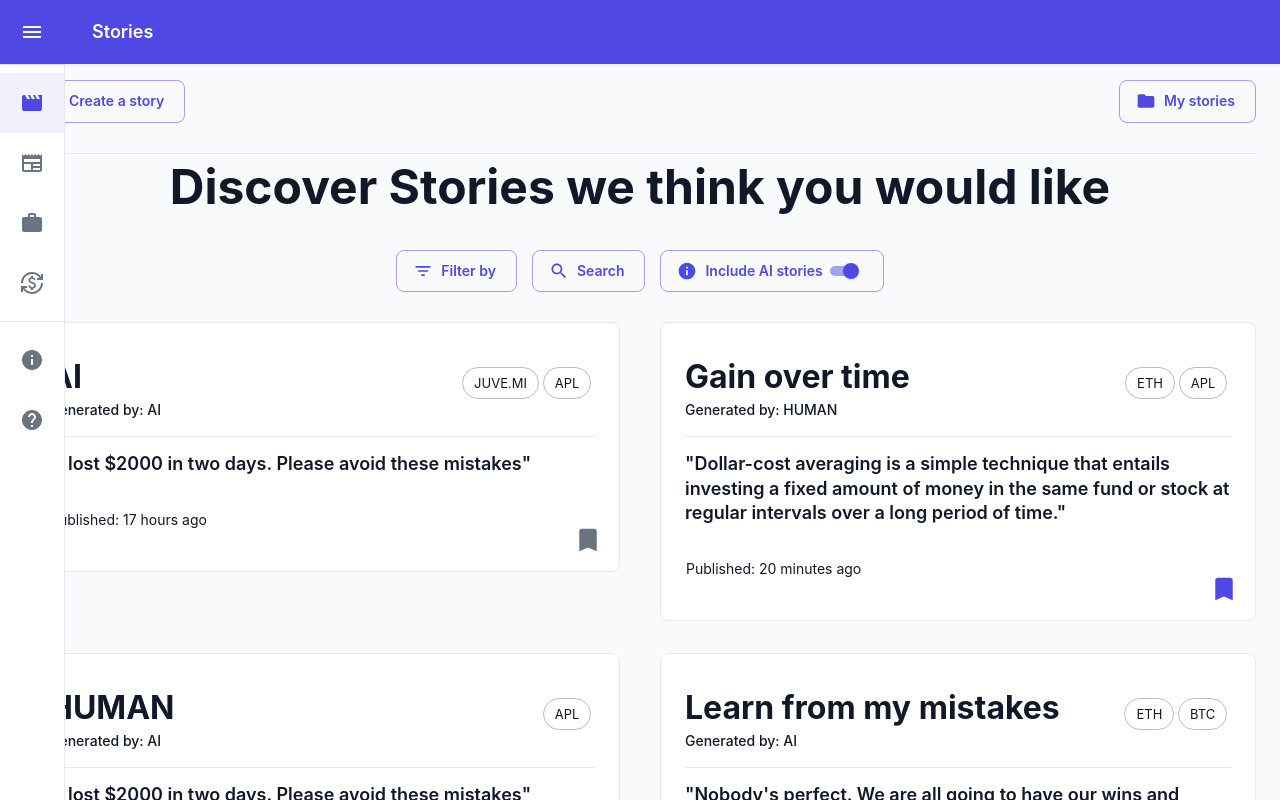
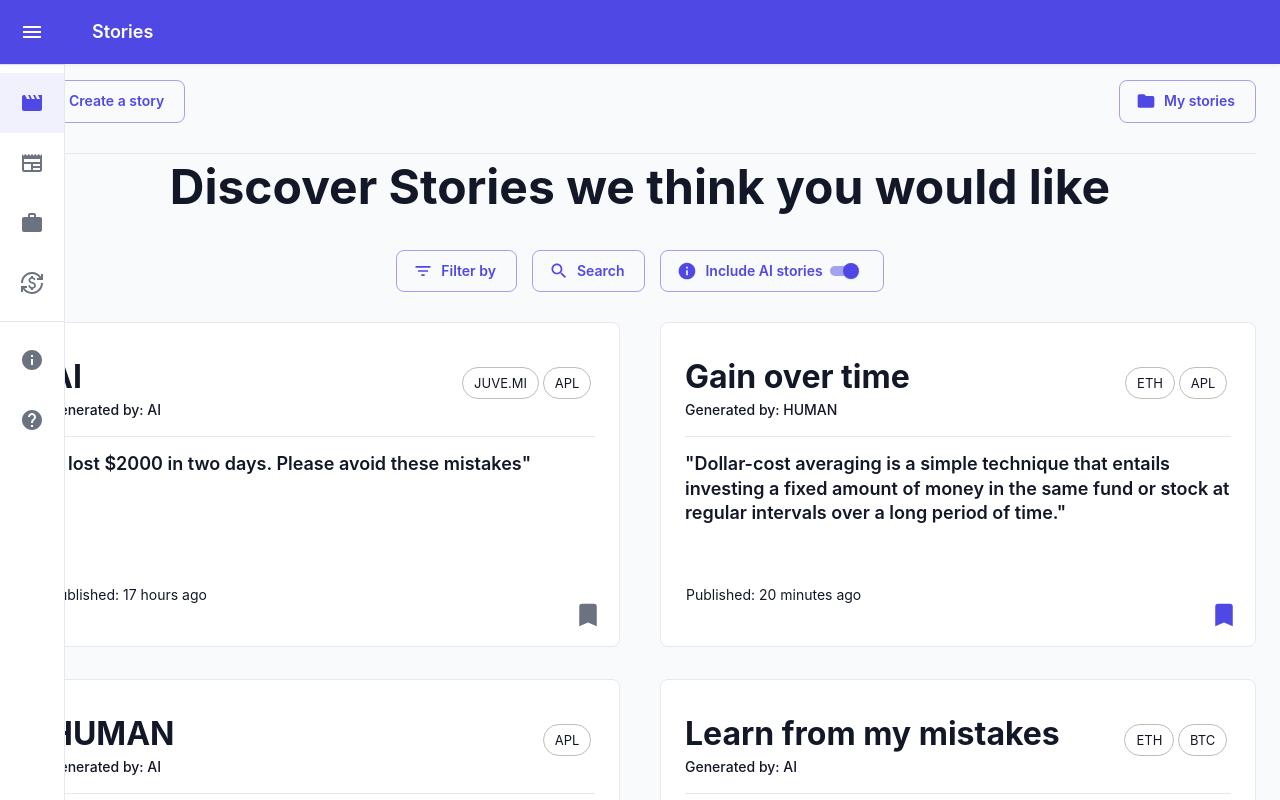
Before and after one commit to CarachinoAlessio/IntelliMents, a React (Create React App) app: page /stories in a window 1280 px wide. Shown: the top 800 px of the page. Built offline with nearby package versions, Linux system fonts and the light colour scheme; the HTML template or start-up script is replaced by a standard one.

Commit message:
changes to stories page (not finished)

```diff
--- a/src/components/StoriesComp.js
+++ b/src/components/StoriesComp.js
@@ -141,7 +141,7 @@ export default function StoriesComp(props) {
         {
             id: 4,
             title: 'Learn from my mistakes',
-            body: 'Nobody\'s perfect. We are all going to have our wins and losses, especially when it comes to investing. But some of the mistakes you might make when trading stocks are actually pretty common and by no means reserved exclusively for you alone. In fact, the majority of investors make many of the following mistakes. '
+            body: 'Nobody\'s perfect. We are all going to have our wins and losses, especially when it comes to investing. But some of the mistakes you might make when trading stocks are actually pretty common and by no means reserved exclusively for [...]'
             ,
             asset: ['ETH', 'BTC'],
             by: '',
@@ -264,7 +264,7 @@ export default function StoriesComp(props) {
                                     <br></br>
                                     <Divider/>
                                     <br></br>
-                                    <Typography variant="h6">
+                                    <Typography variant="h6" sx={{minHeight: '100px', maxHeight: '100px'}}>
                                         "{i.body}"
                                     </Typography>
                                 </CardContent>
```
